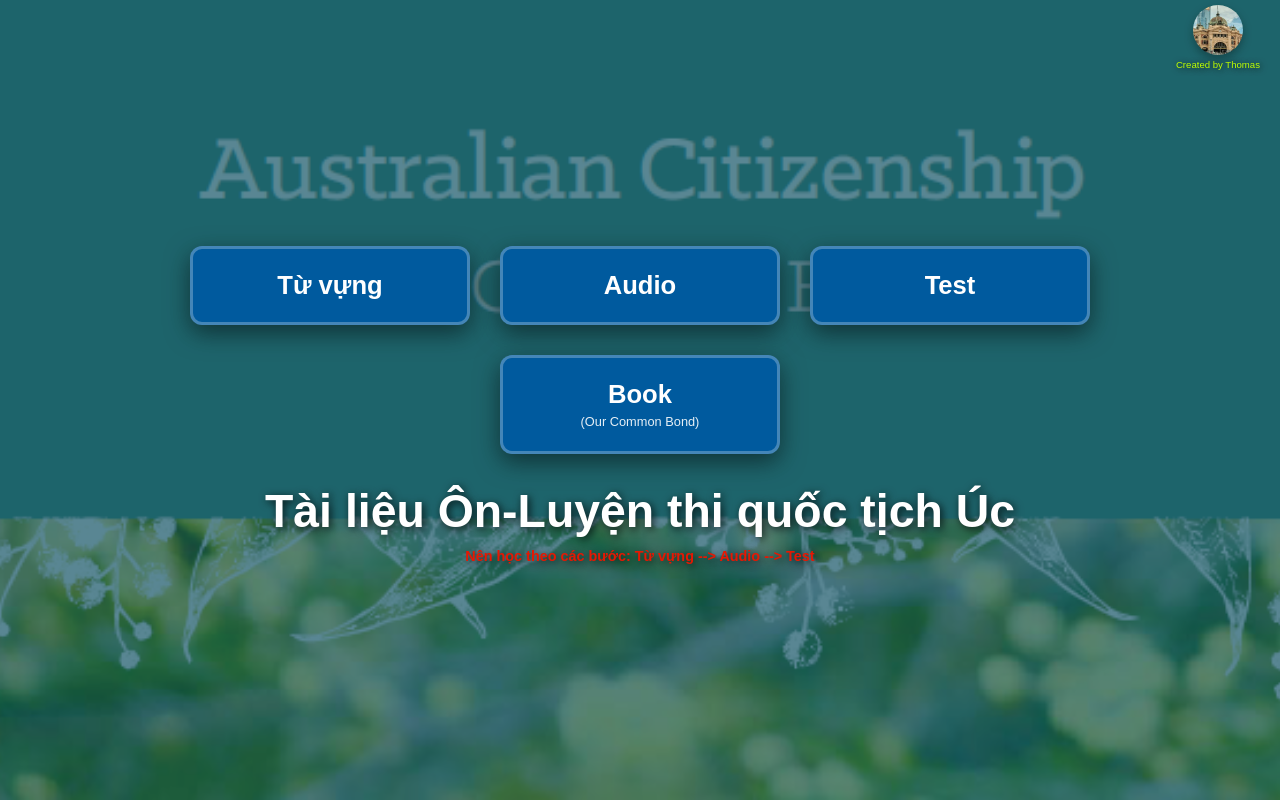
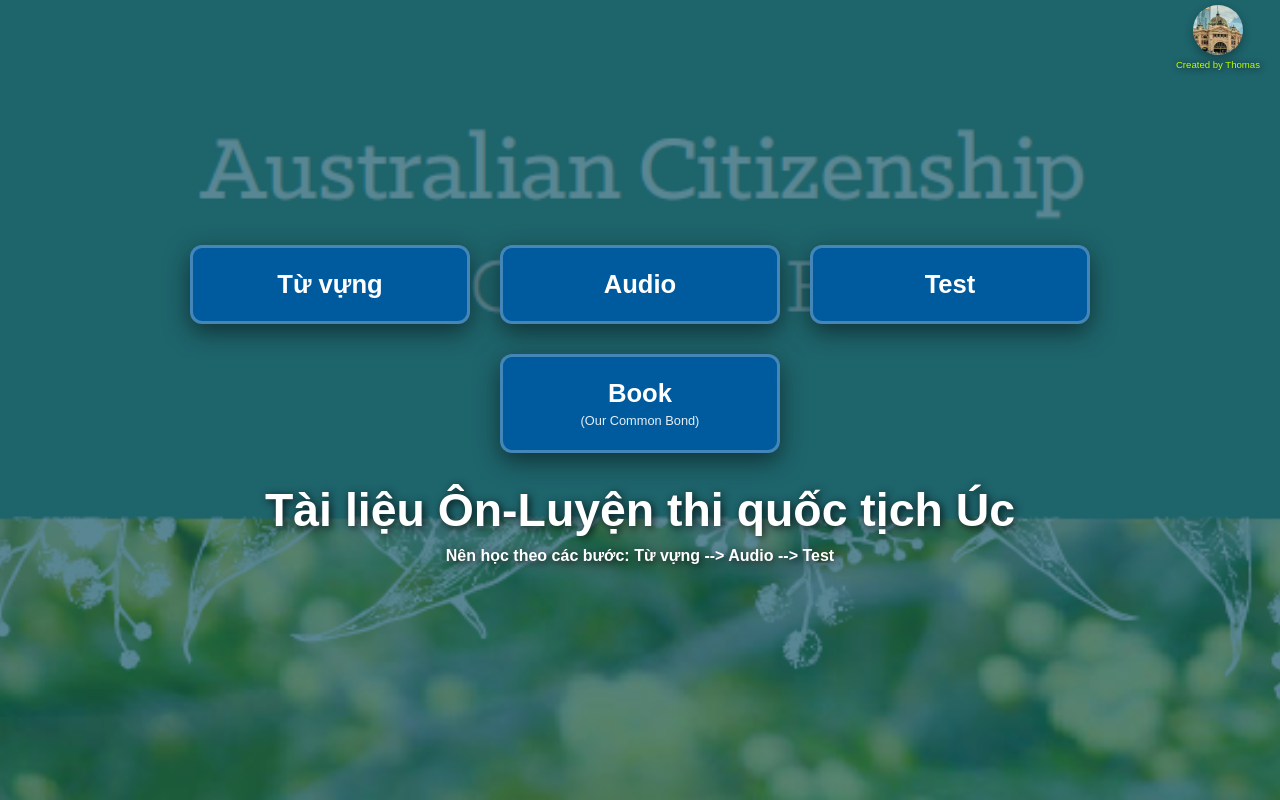
Before and after one commit to MinhLeau/QT, a plain HTML site: page onluyenthiquoctich.html in a window 1280 px wide. Drawn offline with Linux system fonts and the light colour scheme.

Commit message:
Update onluyenthiquoctich.html

```diff
--- a/onluyenthiquoctich.html
+++ b/onluyenthiquoctich.html
@@ -102,9 +102,9 @@
         }
 		        /* Dòng chữ mới "Tài liệu" */
         .subtitle2 {
-            font-size: 0.9rem;
+            font-size: 1.0rem;
             font-weight: bold;
-            color: #e51803;
+            color: #ffffff;
             margin: 10px 0 10px;
             text-shadow: 2px 2px 8px rgba(0,0,0,0.8);
         }
```
